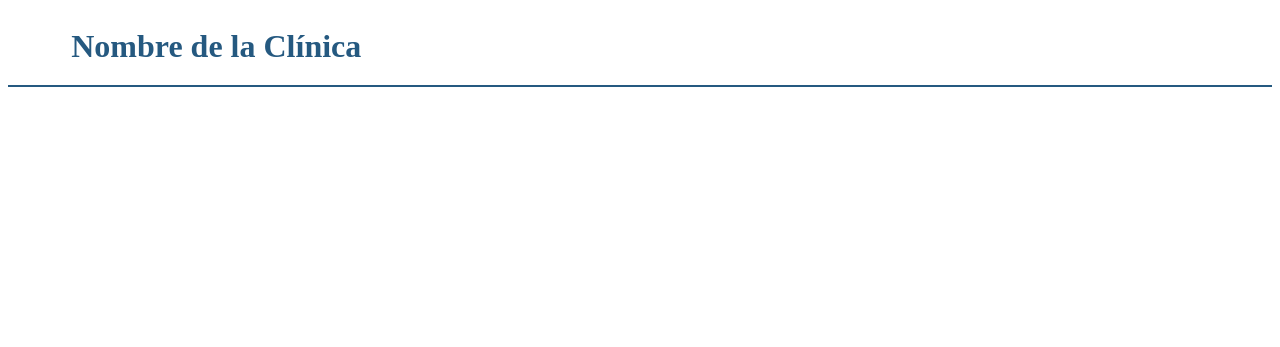
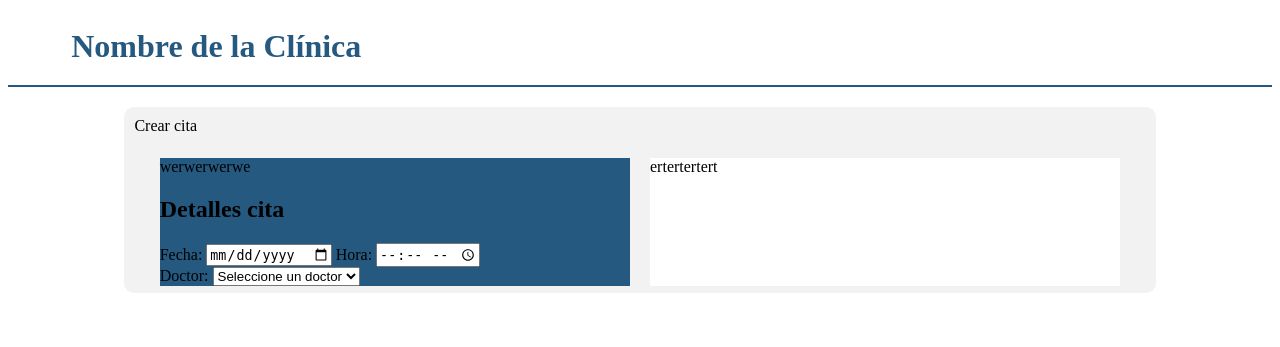
Before and after one commit to CIRE5902/SOFTGAM-webAgenda, a PHP site: page /vistas/crearCita.php in a window 1280 px wide. Shown: the top 347 px of the page. Run offline with PHP 8.4, Linux system fonts and the light colour scheme; some libraries are stand-ins or nearby versions.

Commit message:
Estilos de menú y comienzo de la creación de la vista de citas

```diff
--- a/controladores/menuControlador.php
+++ b/controladores/menuControlador.php
@@ -11,4 +11,8 @@ if (isset($_POST['btnAgenda'])) {
     header('Location: agendaControlador.php');
 }
 
+if (isset($_POST['btnCrear'])) {
+    header('Location: crearCitaControlador.php');
+}
+
 include __DIR__ . '/../vistas/menuVista.php';
--- a/css/cita.css
+++ b/css/cita.css
@@ -1,5 +1,41 @@
-.appointment{
-    width: 100%;
-    height: 100%;
-    background-color: aqua;
+.container {
+    display: flex;
+    align-items: center;
+    justify-content: center;
 }
+
+.appointment {
+    background-color: #f2f2f2;
+    border-radius: 10px;
+    position: relative;
+    overflow: hidden;
+    width: 80%;
+    height: 80%;
+    display: grid;
+    grid-template-columns: 1fr;
+    gap: 20px;
+    padding: 10px;
+}
+
+.appointment-Form {
+    display: grid;
+    grid-template-columns: 1fr;
+    gap: 20px;
+    width: 95%;
+    height: 95%;
+    margin: auto;
+}
+
+.appointmentDetails {
+    background-color: #255980;
+}
+
+.patientDetails {
+    background-color:white;
+}
+
+@media screen and (min-width: 800px) {
+    .appointment-Form {
+        grid-template-columns: repeat(2, 1fr);
+    }
+}
--- a/vistas/crearCita.php
+++ b/vistas/crearCita.php
@@ -13,12 +13,33 @@
 
 <body>
     <?php include 'partials/header.php'; ?>
-
-    <div class="appointment">
-        <div class="apoointmentDetatils"></div>
-        <div class="patientDetails"></div>
+    <div class="container">
+        <div class="appointment">
+            <div class="appointment-Title"> Crear cita</div>
+            <div class="appointment-Form">
+                <div class="appointmentDetails">werwerwerwe
+                    <div class="appointmentDetails-titulo">
+                        <h2>Detalles cita</h2>
+                    </div>
+                    <div class="appointmentDetails-fecha">
+                        <label for="fecha">Fecha:</label>
+                        <input type="date" id="fecha" name="fecha">
+                        <label for="hora">Hora:</label>
+                        <input type="time" id="hora" name="hora">
+                    </div>
+                    <div class="appointmentDetails-doctor">
+                        <label for="doctor">Doctor:</label>
+                        <select id="doctor" name="doctor">
+                            <option value="">Seleccione un doctor</option>
+                            <option value="1">Doctor 1</option>
+                            <option value="2">Doctor 2</option>
+                        </select>
+                    </div>
+                </div>
+                <div class="patientDetails">ertertertert</div>
+            </div>
+        </div>
     </div>
-
     <footer>
 
     </footer>
```
Also changed, not shown: controladores/citaControlador.php (deleted, +0 -23 lines), css/menu.css (+19 -10 lines).
